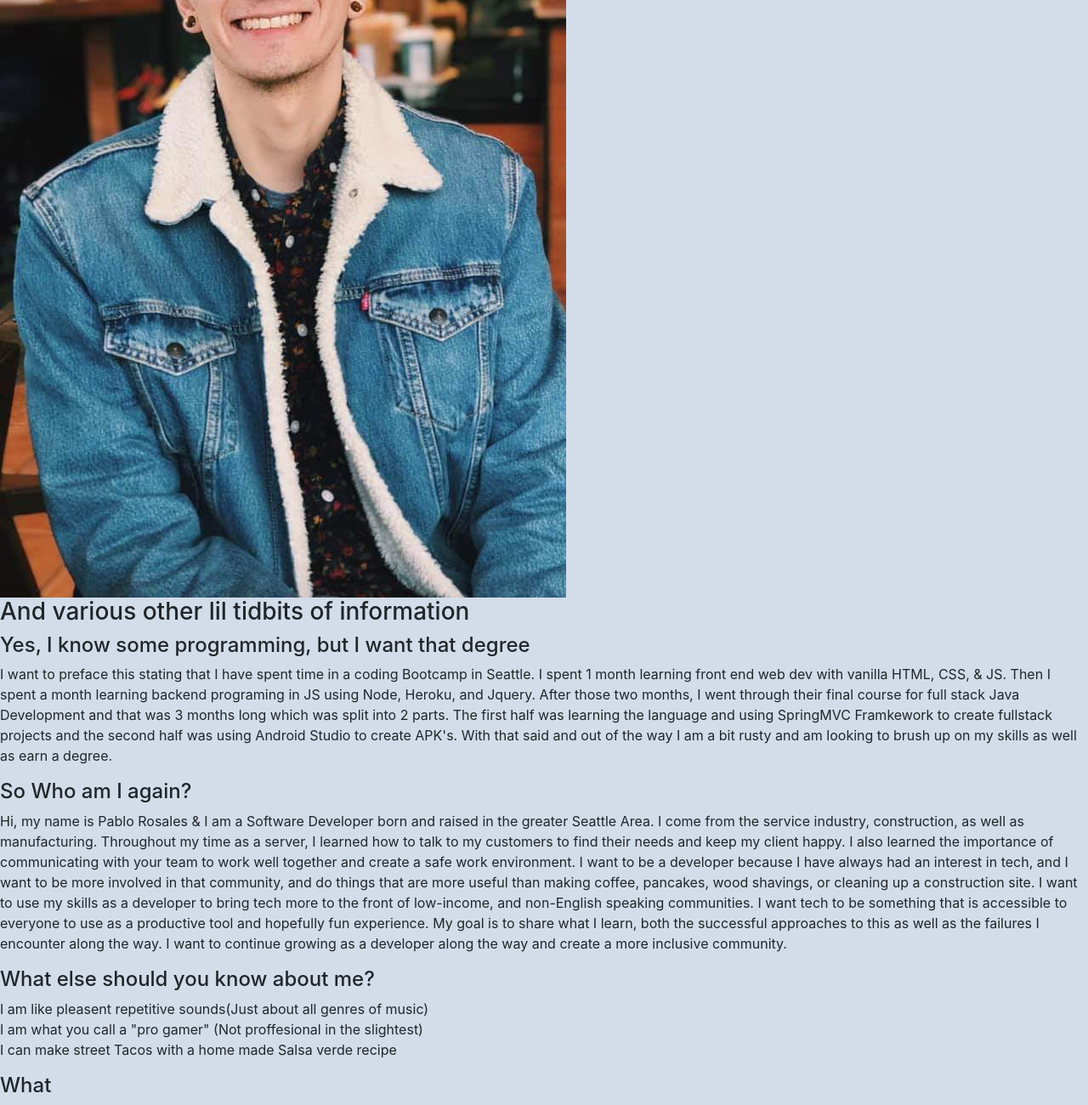
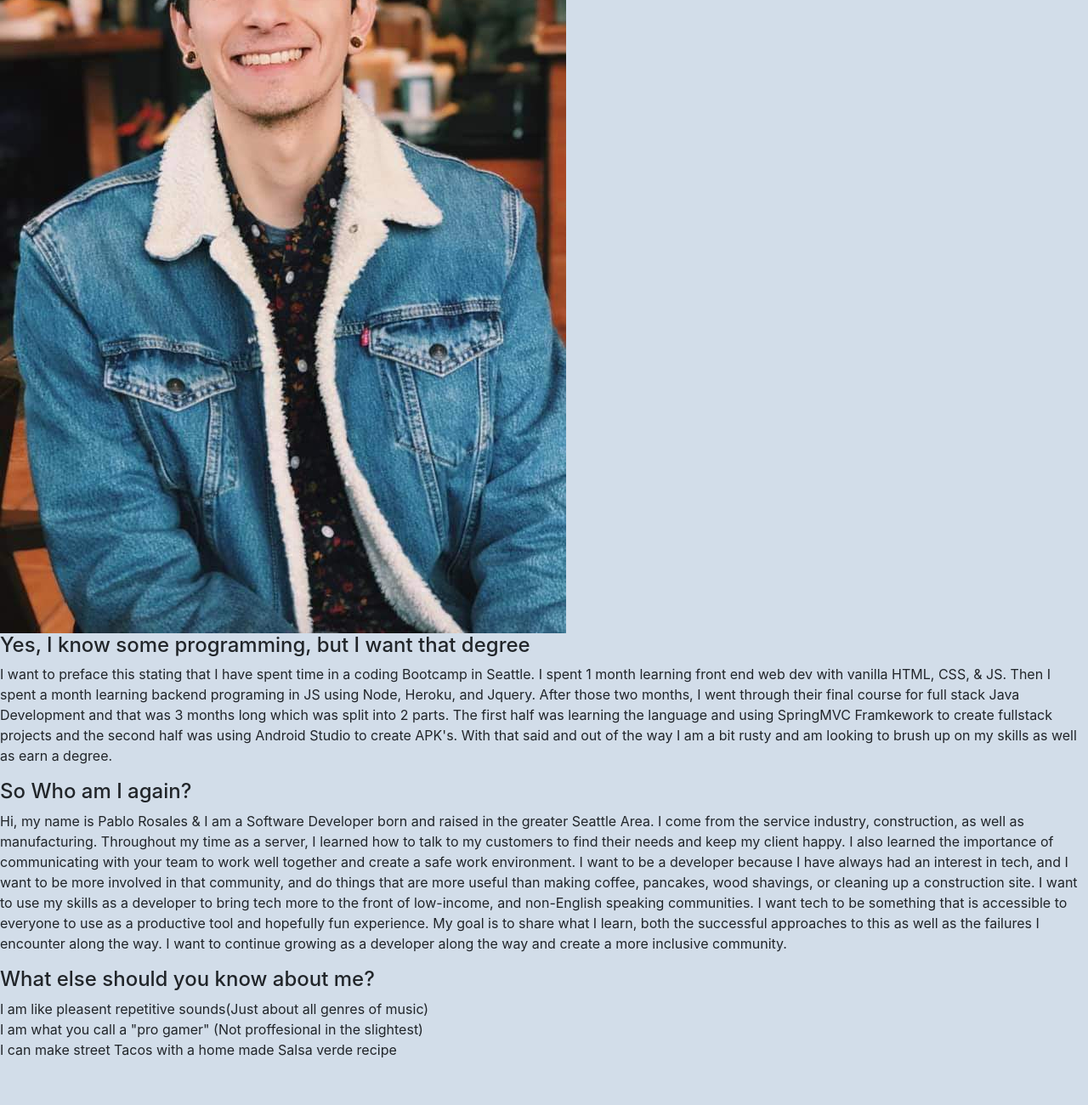
Before and after one commit to Pablito14/aboutMe2, a plain HTML site: page index.html in a window 1280 px wide. Shown: the part 313-1613 px from the top of the page at 85% size. After the commit the page ends 1576 px from the top, so only its background shows below. Drawn offline with nearby package versions, Linux system fonts and the light colour scheme.

Commit message:
Saving to preserve integrity before assingment

```diff
--- a/css/style.css
+++ b/css/style.css
@@ -6,6 +6,11 @@
     margin-right: auto;
 } */
 
-body {
+body{
     background-color: rgb(210, 221, 233);
   }
+header{
+    background-color: rgb(160, 160, 179);
+    color: rgb(248, 248, 248)
+
+}
--- a/index.html
+++ b/index.html
@@ -15,10 +15,10 @@
     <body>
         <header>
             <h1>Pablo Rosales</h1>
-            <img src="img/Profile Pic.jpg" id="mainProfile" alt="Main image of Pablo  sitting in a Starbucks with a denim jacket & a goofy grin on his face">
             <h3>And various other lil tidbits of information</h3>
         </header>
         <main>
+            <img src="img/Profile Pic.jpg" id="mainProfile" alt="Main image of Pablo  sitting in a Starbucks with a denim jacket & a goofy grin on his face">
             <h4>Yes, I know some programming, but I want that degree</h4>
             <p>I want to preface this stating that I have spent time in a coding Bootcamp in Seattle. I spent 1 month learning front end web dev with vanilla HTML, CSS, & JS. Then I spent a month learning backend programing in JS using Node, Heroku, and Jquery. After those two months, I went through their final course for full stack Java Development and that was 3 months long which was split into 2 parts. The first half was learning the language and using SpringMVC Framkework to create fullstack projects and the second half was using Android Studio to create APK's. With that said and out of the way I am a bit rusty and am looking to brush up on my skills as well as earn a degree.</p>
 
@@ -27,13 +27,11 @@
             I want to use my skills as a developer to bring tech more to the front of low-income, and non-English speaking communities. I want tech to be something that is accessible to everyone to use as a productive tool and hopefully fun experience. My goal is to share what I learn, both the successful approaches to this as well as the failures I encounter along the way. I want to continue growing as a developer along the way and create a more inclusive community.</p>
 
             <h4>What else should you know about me?</h4>
-            <ul>
+            <ol>
                 <li>I am like pleasent repetitive sounds(Just about all genres of music)</li>
                 <li>I am what you call a "pro gamer" (Not proffesional in the slightest)</li>
                 <li>I can make street Tacos with a home made Salsa verde recipe</li>
-            </ul>
-
-            <h4>What</h4>
+            </ol>
 
         </main>
         <footer>
```
Also changed, not shown: 1 other file.
